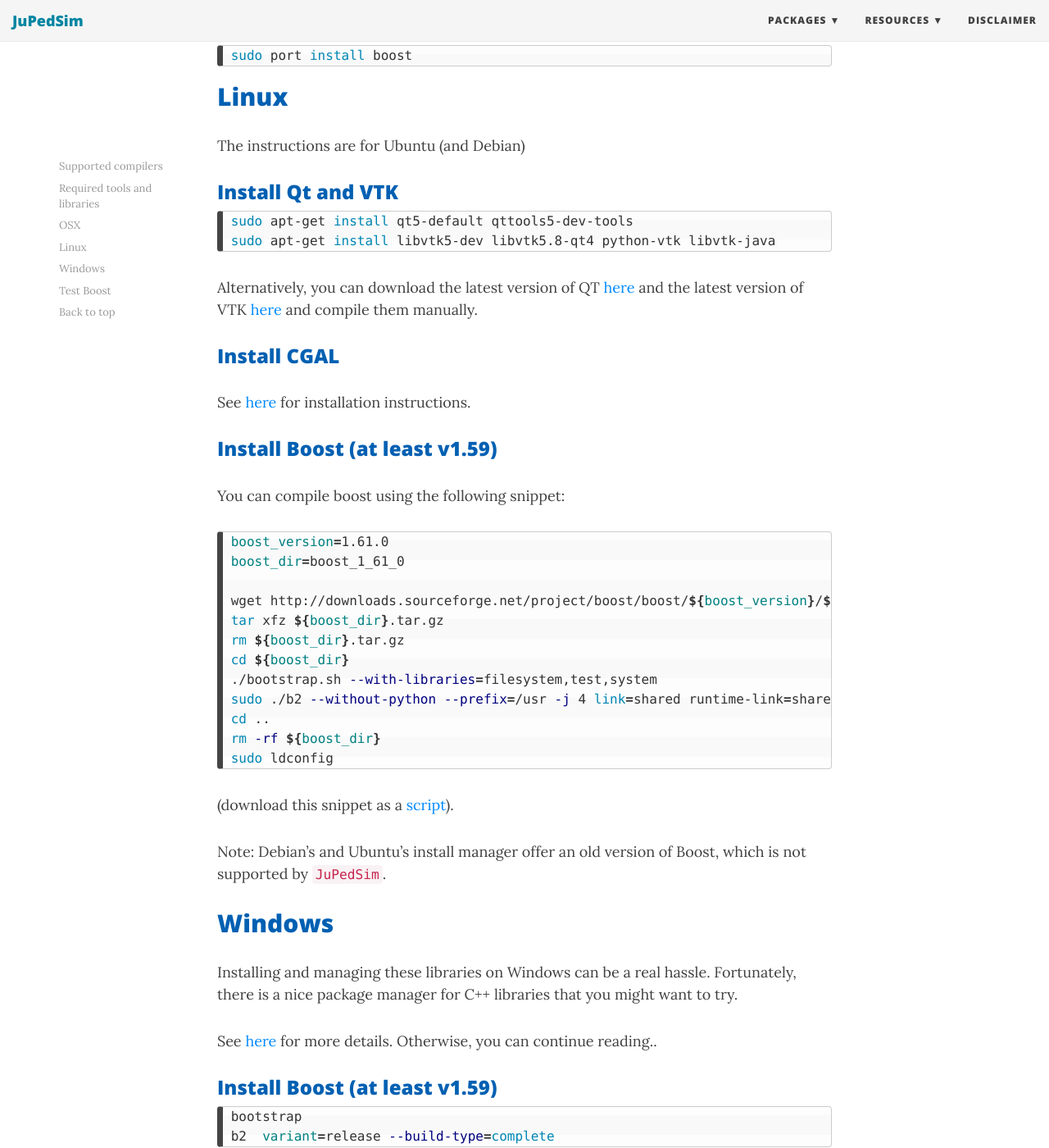
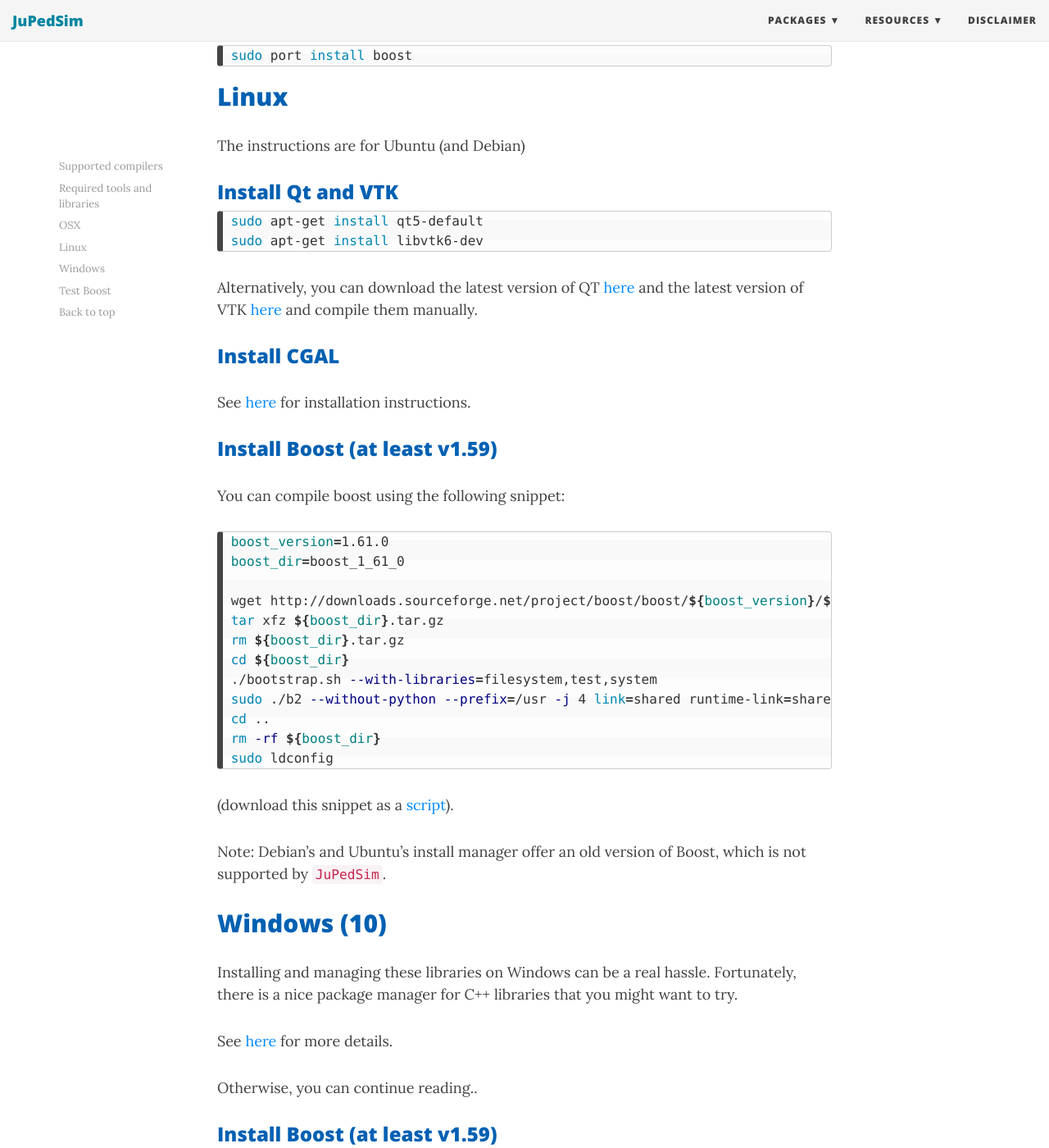
Before and after one commit to gjaeger/JuPedSim.github.io, a Jekyll site: the page built from _posts/2016-11-03-Requirements.md, in a window 1280 px wide and 1400 px high, scrolled down 1999 px. Shown: the whole window at 82% size. Built offline with Jekyll 4.4.1, drawn with Linux system fonts in a browser that asks for light colours; nearby versions of some CDN libraries.

Commit message:
Windows 10 only. Linux vtk and Qt

````diff
--- a/_posts/2016-11-03-Requirements.md
+++ b/_posts/2016-11-03-Requirements.md
@@ -106,8 +106,8 @@ The instructions are for Ubuntu (and Debian)
 ### Install Qt and VTK
 
 ```bash
- sudo apt-get install qt5-default qttools5-dev-tools
- sudo apt-get install libvtk5-dev libvtk5.8-qt4 python-vtk libvtk-java
+ sudo apt-get install qt5-default
+ sudo apt-get install libvtk6-dev
 ```
 
 Alternatively, you can download the latest version of QT [here](https://www.qt.io/download/)
@@ -143,12 +143,14 @@ Note: Debian's and Ubuntu's install manager offer an old version of Boost, which
 
 
 
-## Windows
+## Windows (10)
 
 Installing and managing these libraries on Windows can be a real hassle.
 Fortunately, there is a nice package manager for C++ libraries that you might want to try.
 
 See [here](2018-06-05-vcpkg.html) for more details.
+
+
 Otherwise, you can continue reading..
 
 ### Install Boost (at least v1.59)
````
